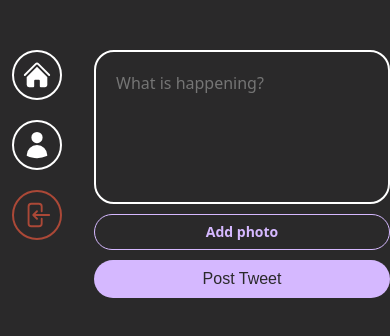
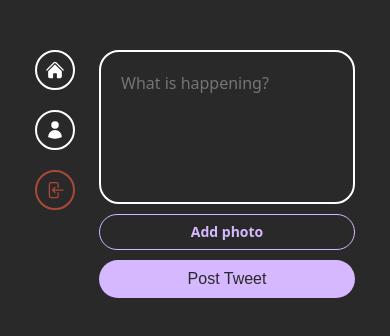
Before and after one commit to feelsuegood/letsue-firebase, a React (Vite) app: page / in a window 390 px wide. Shown: the top 336 px of the page. Built offline with nearby package versions, Linux system fonts and the light colour scheme; no server answers; the database is empty; sample sign-in values are in the browser's storage.

Commit message:
refactor layout and auth components for improved styling and responsiveness

```diff
--- a/src/components/auth-component.ts
+++ b/src/components/auth-component.ts
@@ -1,4 +1,4 @@
-import styled from 'styled-components';
+import styled from "styled-components";
 
 export const Wrapper = styled.div`
   height: 100%;
@@ -6,11 +6,11 @@
   flex-direction: column;
   align-items: center;
   width: 420px;
-  padding: 50px 0px;
+  padding: 50px 35px;
 `;
 
 export const Title = styled.h1`
-  font-size: 42px;
+  font-size: 36px;
   font-weight: 600;
 `;
 
--- a/src/components/layout.tsx
+++ b/src/components/layout.tsx
@@ -4,10 +4,10 @@
 
 const Wrapper = styled.div`
   display: grid;
-  gap: 20px;
+  gap: 0px;
   grid-template-columns: 1fr 4fr;
   height: 100%;
-  padding: 50px 0px;
+  padding: 50px 35px;
   width: 100%;
   max-width: 860px;
 `;
@@ -15,7 +15,7 @@
 const Menu = styled.div`
   display: flex;
   flex-direction: column;
-  align-items: center;
+  align-items: start;
   gap: 20px;
 `;
 
@@ -25,12 +25,12 @@
   align-items: center;
   justify-content: center;
   border: 2px solid white;
-  height: 50px;
-  width: 50px;
-  border-radius: 25px;
+  height: 40px;
+  width: 40px;
+  border-radius: 20px;
   /* border-radius: 50%; */
   svg {
-    width: 30px;
+    width: 20px;
     fill: white;
   }
   &.log-out {
```
